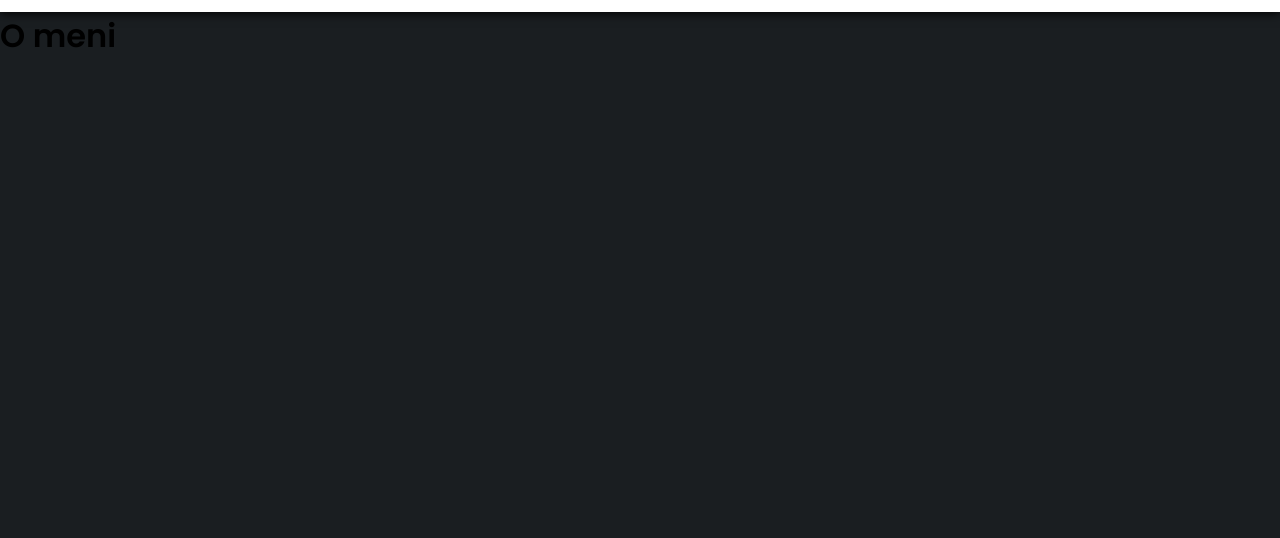
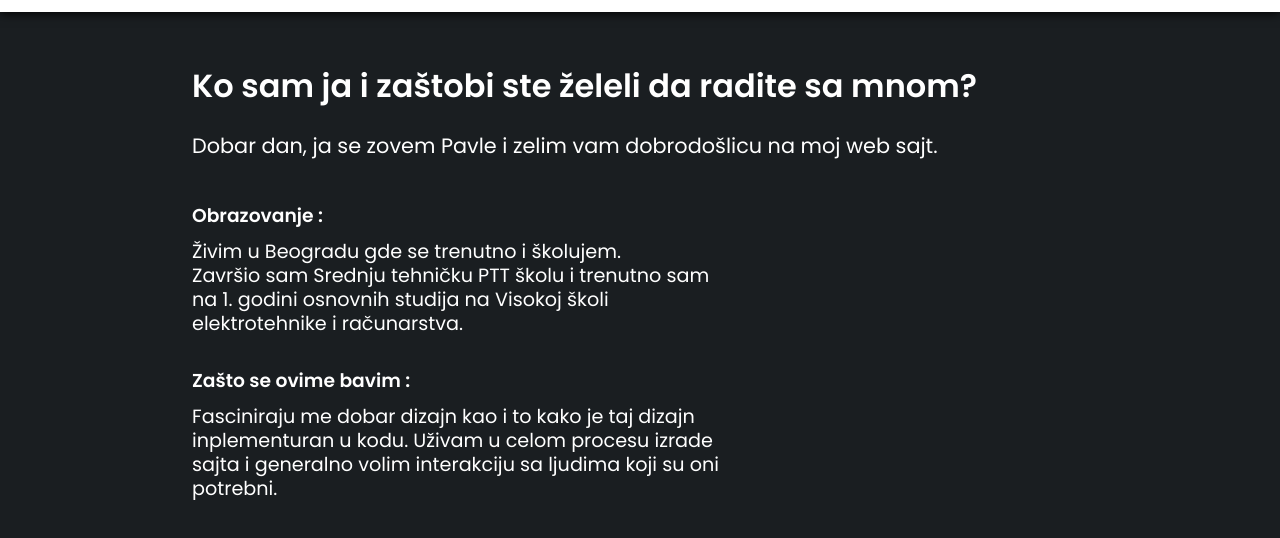
Before and after one commit to jovke01/Personal-portfolio, a Gatsby site: page /oMeni in a window 1280 px wide. Shown: the part 60-598 px from the top of the page. Built offline with nearby package versions, Linux system fonts and the light colour scheme; Gatsby itself is replaced by a stand-in of ours.

Commit message:
o meni page done

```diff
--- a/gatsby-config.js
+++ b/gatsby-config.js
@@ -17,5 +17,6 @@ module.exports = {
         path: `${__dirname}/src/images`,
       },
     },
+
   ],
 };
--- a/src/Components/Features.js
+++ b/src/Components/Features.js
@@ -1,12 +1,12 @@
 import React from 'react'
-import '../styles/global.scss'
+// import '../styles/global.scss'
 import '../styles/features.scss'
 import seo from '../images/seo.svg'
 import design from '../images/design.svg'
 import development from '../images/development.svg'
 const features = () => {
     return (
-        <div className="features">
+        <section className="features">
             <div className="container cards" >
                 <div className="card">
                     <img src={seo} alt="SEO" />
@@ -25,7 +25,7 @@ const features = () => {
                 </div>
             </div>
             <div id="radovi"></div>
-        </div>
+        </section>
     )
 }
 
--- a/src/Components/Navbar.js
+++ b/src/Components/Navbar.js
@@ -1,6 +1,6 @@
 import React from 'react'
 import { Link } from 'gatsby'
-import '../styles/global.scss'
+// import '../styles/global.scss'
 import '../styles/nav.scss'
 import fullLogo from '../images/fullLogo.svg'
 
@@ -12,7 +12,7 @@ export default function navbar() {
                 <Link to="/"><img src={fullLogo} alt="logo" /></Link>
                 <ul>
                     {/* <Link to="/"><li>Pocetna</li></Link> */}
-                    <Link id='omeni' className='omeni' to="/oMeni"><li>O meni</li></Link>
+                    <Link to="/oMeni"><li>O meni</li></Link>
                     <Link to="/kontakt"><li>Kontakt</li></Link>
                 </ul>
             </div>
--- a/src/pages/oMeni.js
+++ b/src/pages/oMeni.js
@@ -1,10 +1,29 @@
 import React from 'react'
 import Navbar from '../Components/Navbar'
+import '../styles/omeni.scss'
 const oMeni = () => {
     return (
         <div>
             <Navbar />
-            <h1>O meni</h1>
+            <section className="omeni">
+                <div className="container">
+                    <h2>Ko sam ja i zaštobi ste želeli da radite sa mnom?</h2>
+                    <p className="dobrodoslica">Dobar dan, ja se zovem Pavle i zelim vam dobrodošlicu na moj web sajt.</p>
+                    <div className="normal-txt">
+                        <h3>Obrazovanje :</h3>
+                        <p>
+                            Živim u Beogradu gde se trenutno i školujem. <br />
+                            Završio sam Srednju tehničku PTT školu i trenutno sam na 1. godini osnovnih studija na Visokoj školi elektrotehnike i računarstva.
+                        </p>
+                    </div>
+                    <div className="normal-txt">
+                        <h3>Zašto se ovime bavim :</h3>
+                        <p>Fasciniraju me dobar dizajn kao i to kako je taj dizajn inplementuran u kodu.
+                            Uživam u celom procesu izrade sajta i generalno volim interakciju sa ljudima koji su oni potrebni.
+                        </p>
+                    </div>
+                </div>
+            </section>
 
         </div>
     )
--- /dev/null
+++ b/src/styles/footer.scss
@@ -0,0 +1 @@
+@import "global.scss";
--- a/src/styles/global.scss
+++ b/src/styles/global.scss
@@ -1,4 +1,3 @@
-// @import url("https://fonts.googleapis.com/css2?family=Lato:ital,wght@0,400;0,700;0,900;1,400&display=swap");
 @import url("https://fonts.googleapis.com/css2?family=Poppins:wght@200;400;600&display=swap");
 * {
 	margin: 0;
@@ -12,7 +11,6 @@ $bg-light: #2b3136;
 $accent-color: #3535ff;
 
 body {
-	// font-family: "Lato", sans-serif;
 	font-family: "Poppins", sans-serif;
 	background-color: $bg-main;
 }
--- /dev/null
+++ b/src/styles/omeni.scss
@@ -0,0 +1,27 @@
+@import "global.scss";
+.omeni {
+	margin-top: 50px;
+	color: white;
+	h2 {
+		margin-bottom: 20px;
+		font-size: 2rem;
+	}
+}
+.normal-txt {
+	margin-bottom: 30px;
+	p {
+		width: 60%;
+		line-height: 1.5rem;
+		font-weight: 400;
+		font-size: 1.2rem;
+	}
+	h3 {
+		margin-bottom: 10px;
+	}
+}
+
+.dobrodoslica {
+	margin-bottom: 40px;
+	font-size: 1.3rem;
+	font-weight: 400;
+}
```
Also changed, not shown: src/Components/Footer.js (added, +11 -0 lines), src/Components/Header.js (+15 -3 lines), src/Components/Projects.js (+25 -5 lines), src/Components/Testimonials.js (+3 -4 lines), src/styles/projects.scss (+7 -7 lines), src/images/CV.png (added).
